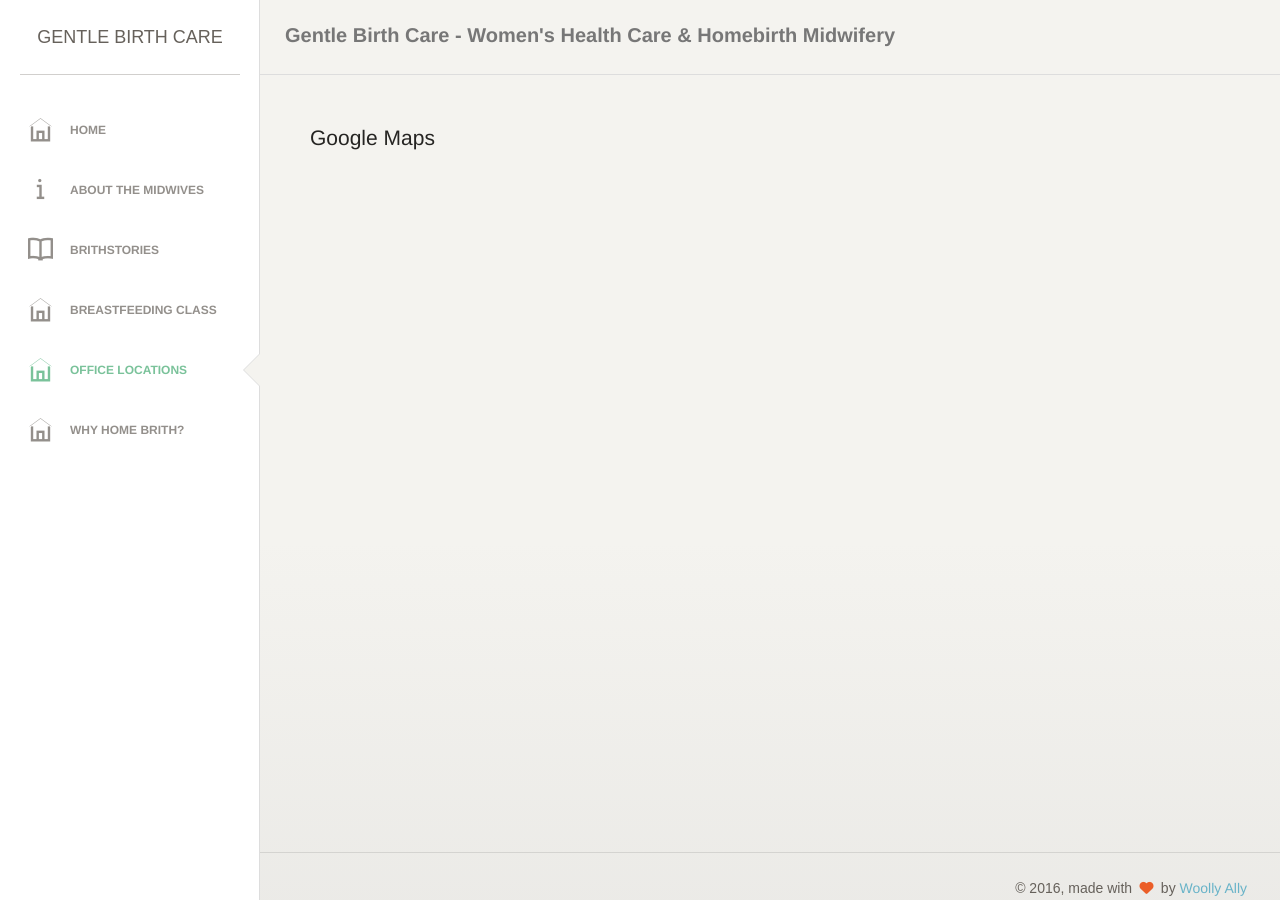
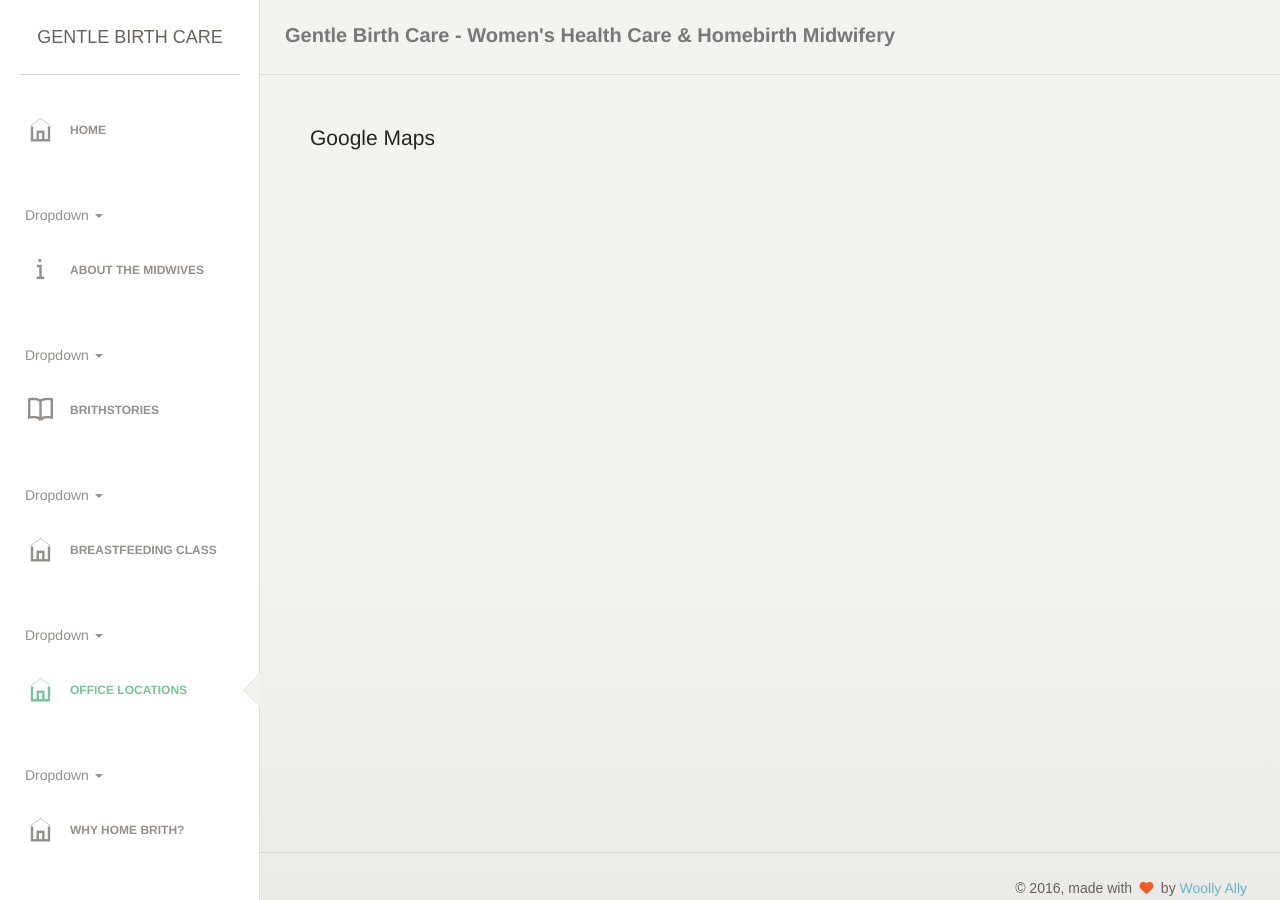
Before and after one commit to WoollyAlly/GentleBirthCare, a Jekyll site: the page built from maps.html, in a window 1280 px wide. Built offline with Jekyll 4.4.1, drawn with Linux system fonts in a browser that asks for light colours; nearby versions of some CDN libraries; some web fonts are replaced.

Commit message:
Updated '/_layouts/default.html' via CloudCannon

```diff
--- a/_layouts/default.html
+++ b/_layouts/default.html
@@ -62,6 +62,21 @@
         <a href="{{nav.url}}">
             <i class="{{nav.icon}}" ></i>
             <p>{{nav.name}}</p>
+
+            <li class="dropdown">
+                                      <a href="#" class="dropdown-toggle" data-toggle="dropdown" aria-expanded="false">Dropdown <b class="caret"></b></a>
+<!--                                  You can add classes for different colours on the next element -->
+                                      <ul class="dropdown-menu dropdown-menu-right">
+                                        <li class="dropdown-header">Dropdown header</li>
+                                        <li><a href="#">Action</a></li>
+                                        <li><a href="#">Another action</a></li>
+                                        <li><a href="#">Something else here</a></li>
+                                        <li class="divider"></li>
+                                        <li><a href="#">Separated link</a></li>
+                                        <li class="divider"></li>
+                                        <li><a href="#">One more separated link</a></li>
+                                      </ul>
+                                    </li>
         </a>
     </li>
 
```
